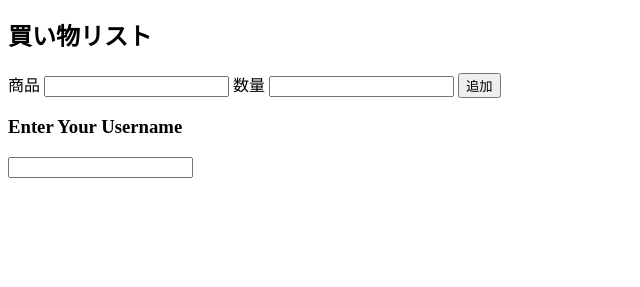
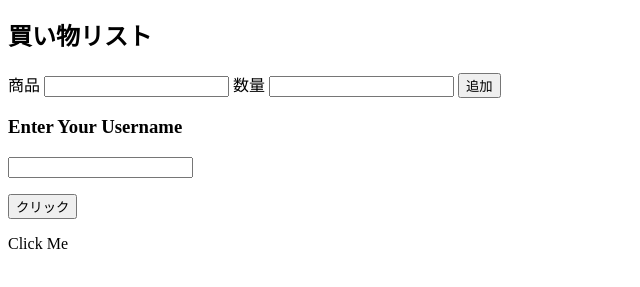
Before and after one commit to rintarotajima/Bootcamp2023, a plain HTML site: page eventDOM/intex2.html in a window 1280 px wide. Shown: the part 117-404 px from the top of the page, without its empty margins (0-640 px from the left). Drawn offline with Linux system fonts and the light colour scheme.

Commit message:
[add] イベントバブリング

```diff
--- a/eventDOM/app2.js
+++ b/eventDOM/app2.js
@@ -99,3 +99,20 @@ function updateText() {
 
 // 最後にイベントを発生させるためのコード
 input.addEventListener('input',updateText);
+
+
+
+// イベントバブリング
+const parent = document.querySelector('#parent');
+const child = document.querySelector('#child');
+
+parent.addEventListener('click', () => {
+  console.log('Parent Clicked');
+})
+
+child.addEventListener('click', (event) => {
+  console.log('Child Clicked');
+  event.stopPropagation();  // イベントが伝播するのを止めるメソッド
+})
+
+// Child Me をクリックすると
--- a/eventDOM/intex2.html
+++ b/eventDOM/intex2.html
@@ -1,10 +1,12 @@
 <!DOCTYPE html>
 <html lang="en">
+
 <head>
     <meta charset="UTF-8">
     <meta name="viewport" content="width=device-width, initial-scale=1.0">
     <title>イベントデモ</title>
 </head>
+
 <body>
     <h1>ようこそ，イベントの世界へ</h1>
     <button>クリックすると色が変わるよ</button>
@@ -23,6 +25,21 @@
     <h3>Enter Your Username</h3>
     <input type="text" id="username">
 
+
+    <!--イベントのバブリング (ある要素で発生したイベントがその親要素まで伝播すること)-->
+    <section onclick="alert('セクションクリック')">
+        <p onclick="alert('段落クリック')">
+            <button onclick="alert('ボタンクリック')">クリック</button>
+        </p>
+    </section>
+
+    <div id="parent">
+        <div id="child">Click Me</div>
+        <!-- /#child -->
+    </div>
+    <!-- /#parent -->
+
     <script src="app2.js"></script>
 </body>
+
 </html>
```
